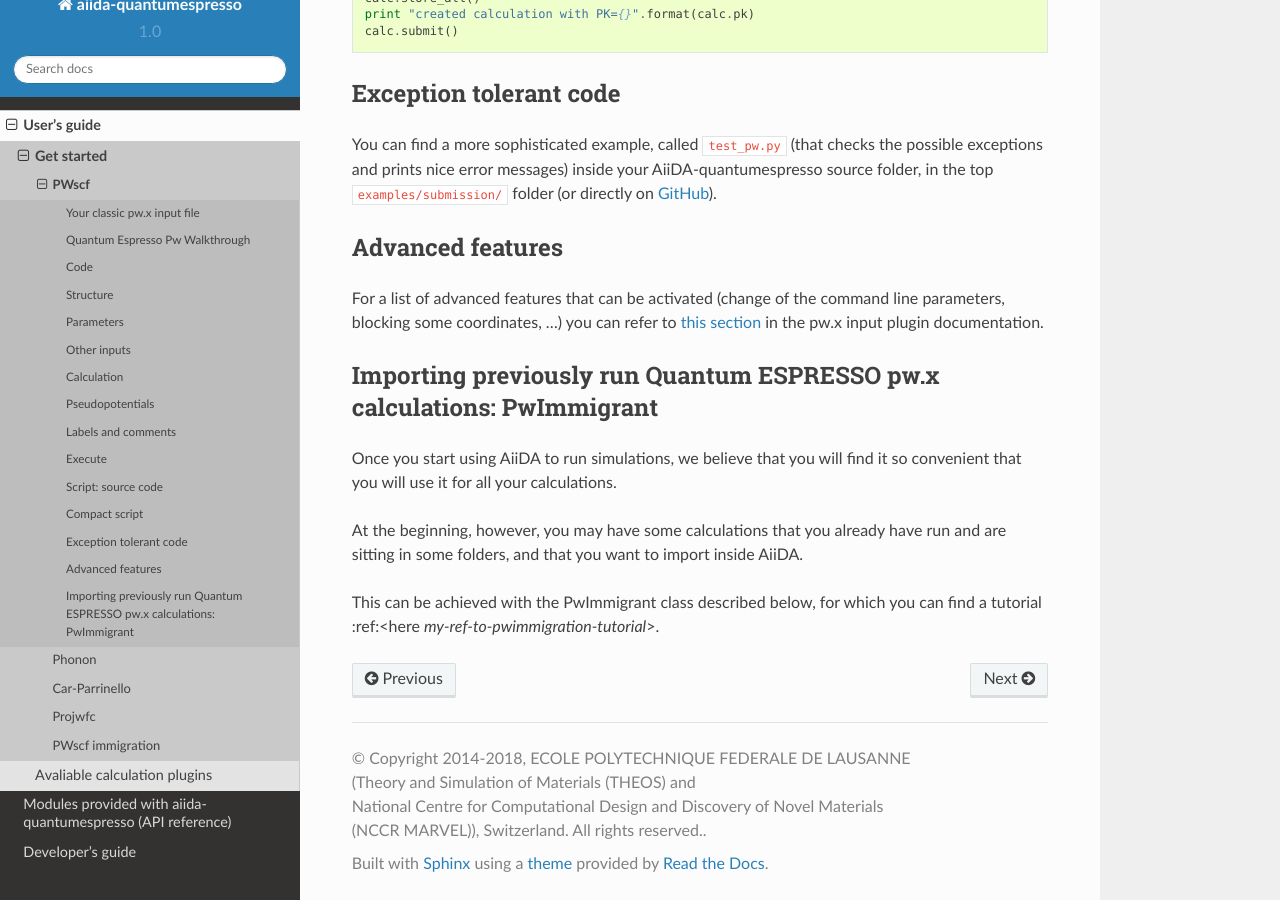
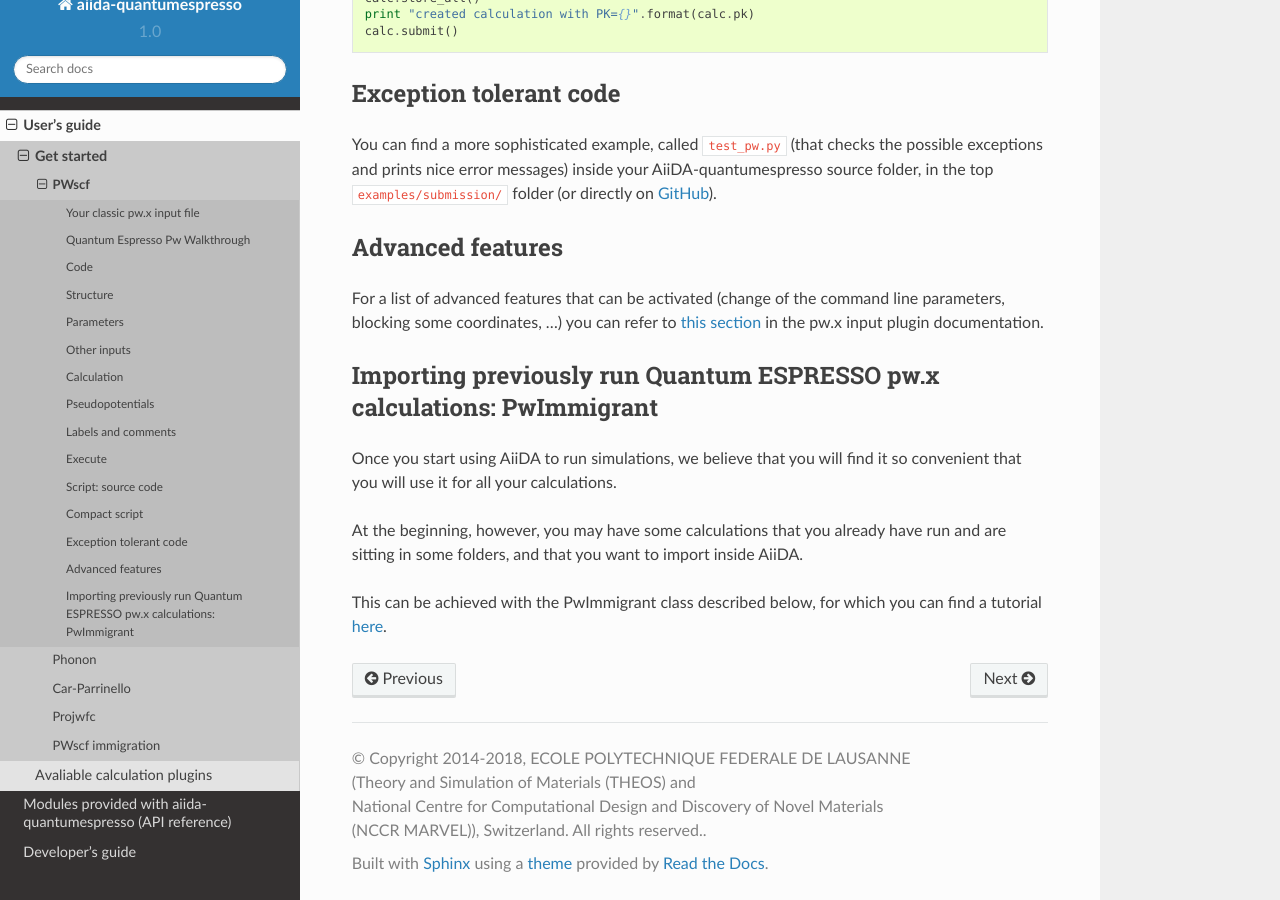
Before and after one commit to aiidateam/aiida-quantumespresso, a Sphinx documentation site: the page built from docs/source/user_guide/get_started/examples/pw_tutorial.rst, in a window 1280 px wide and 900 px high, scrolled down 14005 px. Built offline with Sphinx 7.4.7 and the Read the Docs theme 2.0.0, drawn with Linux system fonts in a browser that asks for light colours.

Commit message:
Fix broken link to pwimmigrant documentation in pw docs

```diff
--- a/docs/source/user_guide/get_started/examples/pw_tutorial.rst
+++ b/docs/source/user_guide/get_started/examples/pw_tutorial.rst
@@ -663,4 +663,4 @@ At the beginning, however, you may have some calculations that you already have
 run and are sitting in some folders, and that you want to import inside AiiDA.
 
 This can be achieved with the PwImmigrant class described below,
-for which you can find a tutorial :ref:<here `my-ref-to-pwimmigration-tutorial`>.
+for which you can find a tutorial :ref:`here <pwimmigrant-tutorial>`.
--- a/docs/source/user_guide/get_started/examples/pwimmigrant_tutorial.rst
+++ b/docs/source/user_guide/get_started/examples/pwimmigrant_tutorial.rst
@@ -1,4 +1,4 @@
-.. _my-ref-to-pwimmigration-tutorial:
+.. _pwimmigrant-tutorial:
 
 PWscf immigration
 =================
```
